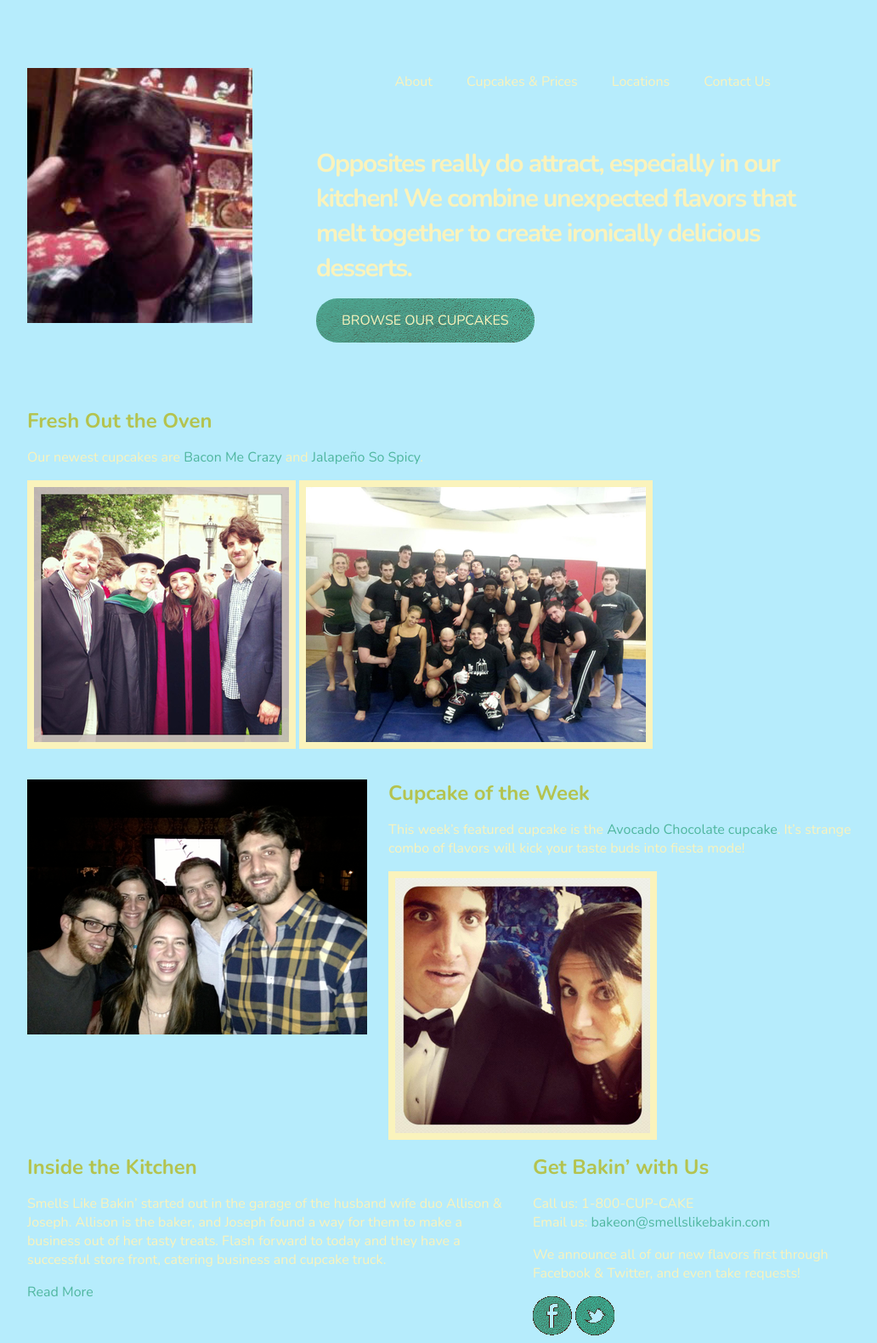
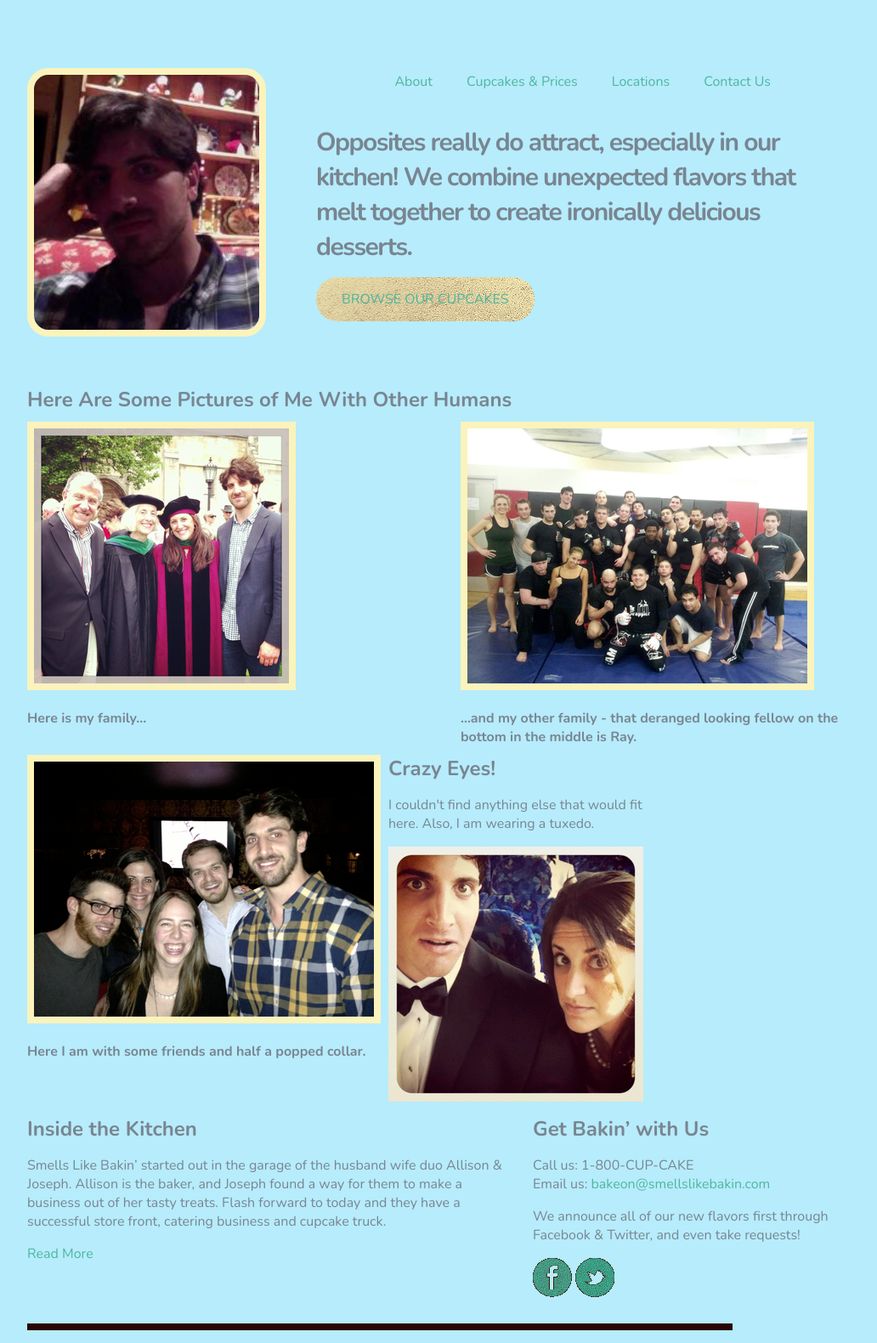
Before and after one commit to zack348/homepage, a plain HTML site: page index.html in a window 1280 px wide. Shown: the top 1580 px of the page at 85% size, without its empty margins (108-1140 px from the left). Drawn offline with nearby package versions, Linux system fonts and the light colour scheme.

Commit message:
changed some more spacing and some of the text

```diff
--- a/css/style.css
+++ b/css/style.css
@@ -1,6 +1,6 @@
 body{
 	font-family: 'Nunito', sans-serif;
-	color: #FAF3BC;
+	color: #798591;
 	background: #B6ECFC;
 }
 
@@ -16,16 +16,15 @@ h1 {
 
 h2 {
 	font-size: 1.5em;
-	color: #B4C34F;
 }
 
 .btn{
-	color: #FAF3BC;
-	background: #4FB69F url('img/texture.png') no-repeat right top;
+	background: #FAF3BC url('img/texture.png') no-repeat right top;
 	padding: 15px 30px;
 	margin: 40px 0px;
 	border-radius: 25px;
 	text-transform: uppercase;
+
 }
 
 .btn:hover{
@@ -44,12 +43,10 @@ ul.nav li{
 	margin-right: 40px;
 }
 
-ul.nav li a{
-	color: #FAF3BC;
-}
+
 
 #intro{
-	margin: 25px 0 75px 0;
+	margin: 0px 0 75px 0;
 }
 
 #new-cupcakes img{
@@ -78,3 +75,20 @@ ul.nav li a{
 #navbar{
 	margin-top: 25px;
 }
+
+.border{
+	border: 8px solid #FAF3BC;
+}
+
+}
+#other_family{
+	float: right;
+}
+
+div.families.p{
+	display: block;
+}
+
+div.grid_11.p.text_right{
+	float: right;
+}
--- a/index.html
+++ b/index.html
@@ -12,8 +12,8 @@
 <body>
 
 	<div class="container clearfix">
-		<div class="grid_4 alpha" id="profile_pic">
-			<img src="img/598414_656987160341_1874015759_n.png" alt="headshot">
+		<div class="grid_4 alpha" >
+			<img id="profile_pic" class="border" src="img/598414_656987160341_1874015759_n.png" alt="headshot">
 		</div>
 		<div class="grid_7 omega" id="navbar">
 			<ul class="nav">
@@ -30,24 +30,34 @@
 		</div>
 
 
-		<div id="new-cupcakes" class="grid_12">
-				<h2>Fresh Out the Oven</h2>
-				<p>Our newest cupcakes are <a href="#">Bacon Me Crazy</a> and <a href="#">Jalapeño So Spicy</a>. </p>
-			<img src="img/382203_10100201312390161_1638934206_n.png" alt="family">
-			<img src="img/410881_3476750763179_1726369423_o.png" alt="other family">
+		<div id="families" class="grid_11">
+				<h2>Here Are Some Pictures of Me With Other Humans</h2>
+		</div>
+
+		<div class="grid_6 alpha">
+			<img id="family" class="border" src="img/382203_10100201312390161_1638934206_n.png" alt="family">
+			<h3>Here is my family...</h3>
+		</div>
+
+		<div class="grid_6 omega">
+			<img id="other_family" class="border" src="img/410881_3476750763179_1726369423_o.png" alt="other family">
+			<h3>...and my other family - that deranged looking fellow on the bottom in the middle is Ray.</h3>
+		</div>
+
+		<div class="grid_5">
+			<img class="border" src="img/78000_10100160891449051_417466751_o.png" alt="friends">
+			<h3>Here I am with some friends and half a popped collar.</h3>
+		</div>
+
+		<div id="crazy_eyes" class="grid_4">
+			<h2>Crazy Eyes!</h2>
+			<p>I couldn't find anything else that would fit here.  Also, I am wearing a tuxedo.</p>
+			<img src="img/561111_938841766421_1584812578_n.png" alt="crazyeyes">
 		</div>
 
 
-		<div class="grid_5 alpha">
-			<img src="img/78000_10100160891449051_417466751_o.png" alt="friends">
-		</div>
 
 
-		<div id="featured-cupcake" class="grid_7 omega">
-			<h2>Cupcake of the Week</h2>
-			<p>This week’s featured cupcake is the <a href="#">Avocado Chocolate cupcake</a>. It’s strange combo of flavors will kick your taste buds into fiesta mode!</p>
-			<img src="img/561111_938841766421_1584812578_n.png" alt="crazyeyes">
-		</div>
 
 		<div class="grid_7">
 			<h2>Inside the Kitchen</h2>
@@ -69,7 +79,7 @@
 			<a href="https://twitter.com/#!/smellslikebakin"><img src="img/twitter.gif" alt="Twitter"></a>
 		</div>
 
-		<div id="copyright" class="grid_12">
+		<div id="copyright" class="grid_10">
 			<p>© 2012 Smells Like Bakin' Cupcake Company. All Rights Reserved.</p>
 		</div>
 
```
